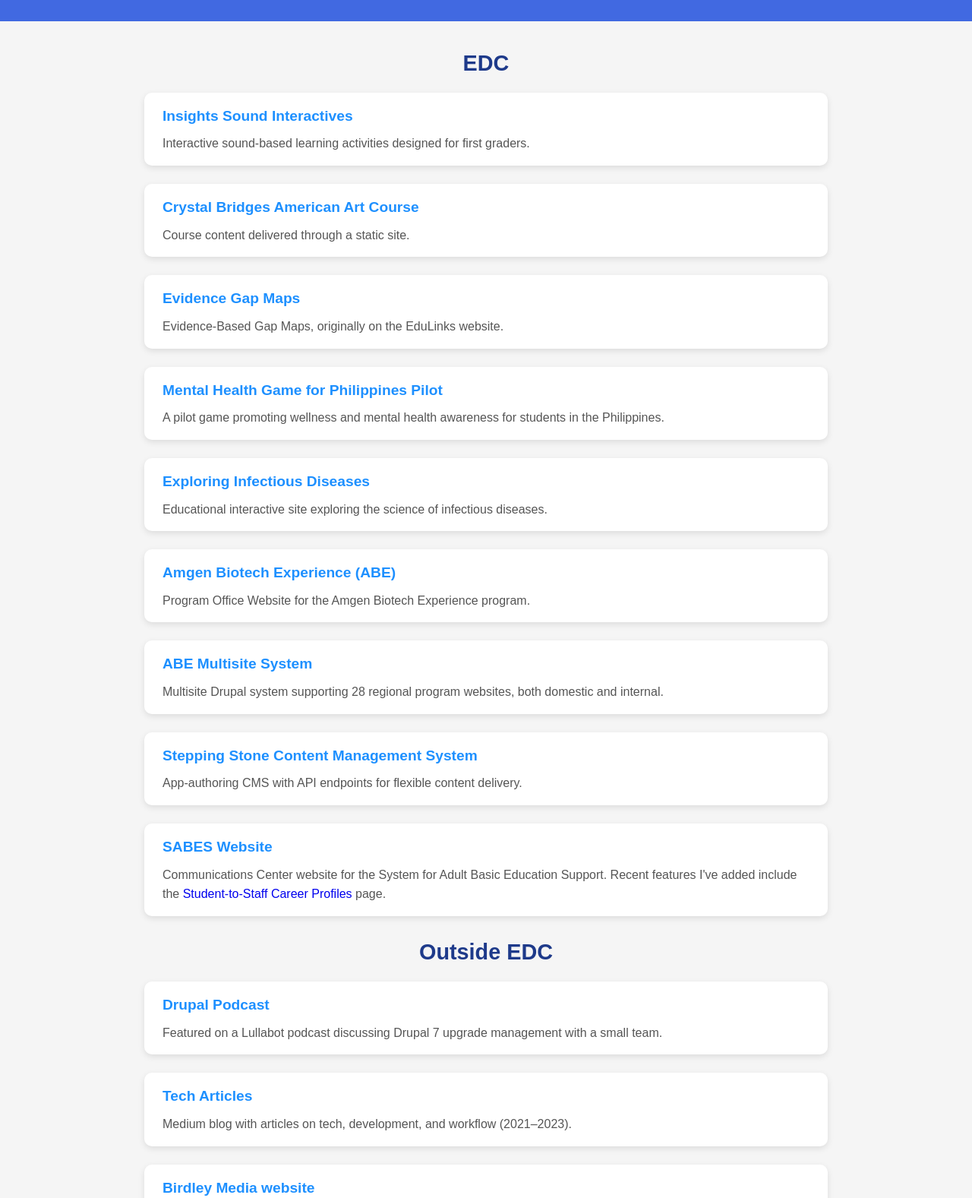
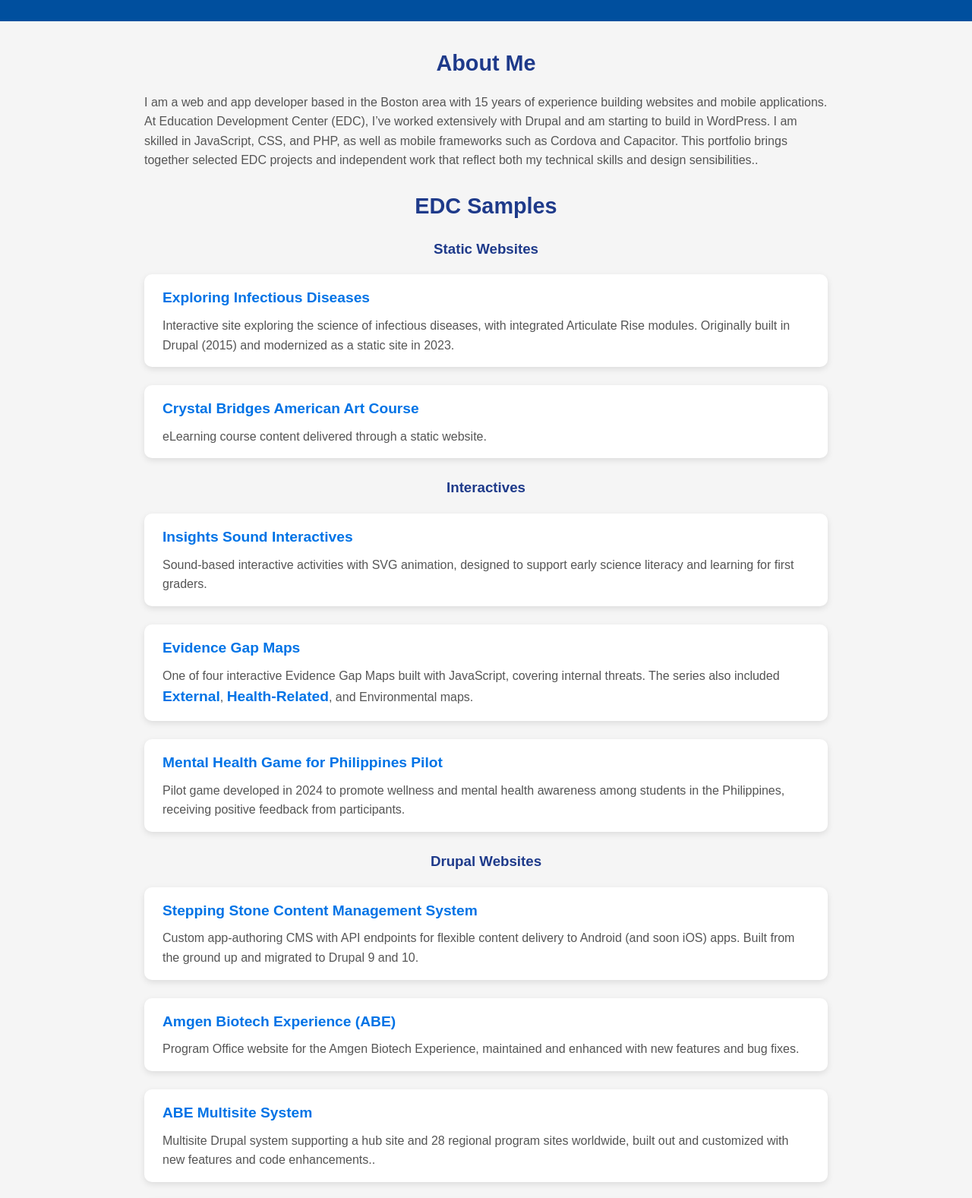
Before and after one commit to nevkatz/dev-portfolio, a plain HTML site: page index.html in a window 1280 px wide. Shown: the part 160-1737 px from the top of the page at 76% size. Drawn offline with Linux system fonts and the light colour scheme.

Commit message:
updated styles and content

```diff
--- a/index.html
+++ b/index.html
@@ -7,6 +7,7 @@
   <link rel="stylesheet" href="style.css"/>
 </head>
 <body>
+  <aside></aside>
   <header>
     <h1>Nevin Katz</h1>
     <p>Web Developer Portfolio</p>
@@ -14,61 +15,59 @@
   </header>
 
   <main>
+    <h2 class="section-title">About Me</h2>
+    <p>I am a web and app developer based in the Boston area with 15 years of experience building websites and mobile applications. At Education Development Center (EDC), I’ve worked extensively with Drupal and am starting to build in WordPress. I am skilled in JavaScript, CSS, and PHP, as well as mobile frameworks such as Cordova and Capacitor. This portfolio brings together selected EDC projects and independent work that reflect both my technical skills and design sensibilities..</p>
     <!-- EDC Section -->
-    <h2 class="section-title">EDC</h2>
+    <h2 class="section-title">EDC Samples</h2>
+
+    <h3>Static Websites</h3>
+    <div class="project-card">
+      <a href="https://infectiousdiseases.edc.org" target="_blank" class="project-link">Exploring Infectious Diseases</a>
+      <p>Interactive site exploring the science of infectious diseases, with integrated Articulate Rise modules. Originally built in Drupal (2015) and modernized as a static site in 2023.</p>
+    </div>
+    <div class="project-card">
+      <a href="https://courses.edtechleaders.org/crystalbridges/envision-lms/index.html" target="_blank" class="project-link">Crystal Bridges American Art Course</a>
+      <p>eLearning course content delivered through a static website.</p>
+    </div>
+
+    <h3>Interactives</h3>
 
     <div class="project-card">
       <a href="https://insights.edc.org/interactives.html" target="_blank" class="project-link">Insights Sound Interactives</a>
-      <p>Interactive sound-based learning activities designed for first graders.</p>
+      <p>Sound-based interactive activities with SVG animation, designed to support early science literacy and learning for first graders.</p>
+    </div>
+      <div class="project-card">
+      <a href="https://courses.edtechleaders.org/gapmaps/index.html?idx=1" target="_blank" class="project-link">Evidence Gap Maps</a>
+      <p>One of four interactive Evidence Gap Maps built with JavaScript, covering internal threats. The series also included <a href="https://courses.edtechleaders.org/gapmaps/index.html?idx=2">External</a>, <a href="https://courses.edtechleaders.org/gapmaps/index.html?idx=3">Health-Related</a>, and <a href="https://courses.edtechleaders.org/gapmaps/index.html?idx=4"></a>Environmental</a> maps.</p>
+    </div>
+     <div class="project-card">
+      <a href="https://wellness-game.edc.org" target="_blank" class="project-link">Mental Health Game for Philippines Pilot</a>
+      <p>Pilot game developed in 2024 to promote wellness and mental health awareness among students in the Philippines, receiving positive feedback from participants.</p>
     </div>
 
-
-
- <div class="project-card">
-      <a href="https://courses.edtechleaders.org/crystalbridges/envision-lms/index.html" target="_blank" class="project-link">Crystal Bridges American Art Course</a>
-      <p>Course content delivered through a static site.</p>
+    <h3>Drupal Websites</h3>
+    <div class="project-card">
+      <a href="https://sstone.edc.org" target="_blank" class="project-link">Stepping Stone Content Management System</a>
+      <p>Custom app-authoring CMS with API endpoints for flexible content delivery to Android (and soon iOS) apps. Built from the ground up and migrated to Drupal 9 and 10.</p>
     </div>
-
-    <div class="project-card">
-      <a href="https://courses.edtechleaders.org/gapmaps/index.html?idx=1" target="_blank" class="project-link">Evidence Gap Maps</a>
-      <p>Evidence-Based Gap Maps, originally on the EduLinks website.</p>
-    </div>
-
-
-    <div class="project-card">
-      <a href="https://wellness-game.edc.org" target="_blank" class="project-link">Mental Health Game for Philippines Pilot</a>
-      <p>A pilot game promoting wellness and mental health awareness for students in the Philippines.</p>
-    </div>
-
-    <div class="project-card">
-      <a href="https://infectiousdiseases.edc.org" target="_blank" class="project-link">Exploring Infectious Diseases</a>
-      <p>Educational interactive site exploring the science of infectious diseases.</p>
-    </div>
-
-        <div class="project-card">
+     <div class="project-card">
       <a href="https://amgenbiotechexperience.com" target="_blank" class="project-link">Amgen Biotech Experience (ABE) </a>
-      <p>Program Office Website for the Amgen Biotech Experience program.</p>
+      <p>Program Office website for the Amgen Biotech Experience, maintained and enhanced with new features and bug fixes.</p>
     </div>
 
     <div class="project-card">
       <a href="https://amgenbiotechexperience.net" target="_blank" class="project-link">ABE Multisite System</a>
-      <p>Multisite Drupal system supporting 28 regional program websites, both domestic and internal.</p>
+      <p>Multisite Drupal system supporting a hub site and 28 regional program sites worldwide, built out and customized with new features and code enhancements..</p>
     </div>
 
     <div class="project-card">
-      <a href="https://sstone.edc.org" target="_blank" class="project-link">Stepping Stone Content Management System</a>
-      <p>App-authoring CMS with API endpoints for flexible content delivery.</p>
+      <a href="https://sabes.org" target="_blank" class="project-link">SABES Website</a>
+      <p>Communications Center website for the System for Adult Basic Education Support, with recent additions including a <a href="https://www.sabes.org/content/student-staff-profiles-s2s">Student-to-Staff Career Profiles</a> page.</p>
     </div>
 
 
-
-    <div class="project-card">
-      <a href="https://sabes.org" target="_blank" class="project-link">SABES Website</a>
-      <p>Communications Center website for the System for Adult Basic Education Support. Recent features I've added include the <a href="https://www.sabes.org/content/student-staff-profiles-s2s">Student-to-Staff Career Profiles</a> page.</p>
-    </div>
-
     <!-- Outside EDC Section -->
-    <h2 class="section-title">Outside EDC</h2>
+    <h2 class="section-title">Personal Samples</h2>
 
     <div class="project-card">
       <a href="https://www.lullabot.com/podcasts/lullabot-podcast/small-team-skills-managing-drupal-7-upgrade" target="_blank" class="project-link">Drupal Podcast</a>
@@ -96,7 +95,11 @@
     </div>
   </main>
   <footer>
-    &copy; 2025 Nevin Katz
+    <footer>
+  <p>Site design and outside EDC samples © 2025 Nevin Katz. All rights reserved.</p>
+  <p>Products in the EDC section © 2025 Education Development Center. All rights reserved.</p>
+</footer>
+
   </footer>
 </body>
 </html>
--- a/style.css
+++ b/style.css
@@ -10,12 +10,16 @@ a {
      transition: all 0.2s ease-in-out;
 }
 /* Header */
- header {
-     background: #4169e1;
+header {
+     background-color: #004f9e; /*#007ee6; /*#1C69CE;*
     /* Royal blue */
      color: #fff;
      padding: 2rem;
      text-align: center;
+}
+main h3 {
+    text-align: center;
+    color: #1e3a8a;
 }
  header h1 {
      margin: 0;
@@ -26,8 +30,12 @@ a {
      font-size: 1rem;
 }
  header a {
-     color: skyblue;
+     color: #afe6fb;
     /* Magenta accent for email */
+
+}
+header a:hover {
+    text-decoration: underline;
 }
 /* Main container */
  main {
@@ -38,7 +46,7 @@ a {
  h2.section-title {
      font-size: 1.8rem;
      margin-bottom: 1rem;
-     color: #1e3a8a;
+     color: #1e3a8a; /*#0058a1;  */
      text-align:  center;
 }
 /* Cards */
@@ -49,13 +57,15 @@ a {
      margin-bottom: 1.5rem;
      box-shadow: 0 3px 8px rgba(0,0,0,0.1);
 }
- a.project-link {
+ a.project-link,
+ main p a {
      font-weight: bold;
-     color: #1e90ff;
+     color: #0073e6;/*#1e90ff;*/
     /* Sky blue */
      font-size: 1.2rem;
 }
- a.project-link:hover {
+ a.project-link:hover,
+ main p a:hover {
      color: #ff00ff;
     /* Magenta accent on hover */
      text-decoration: underline;
```
